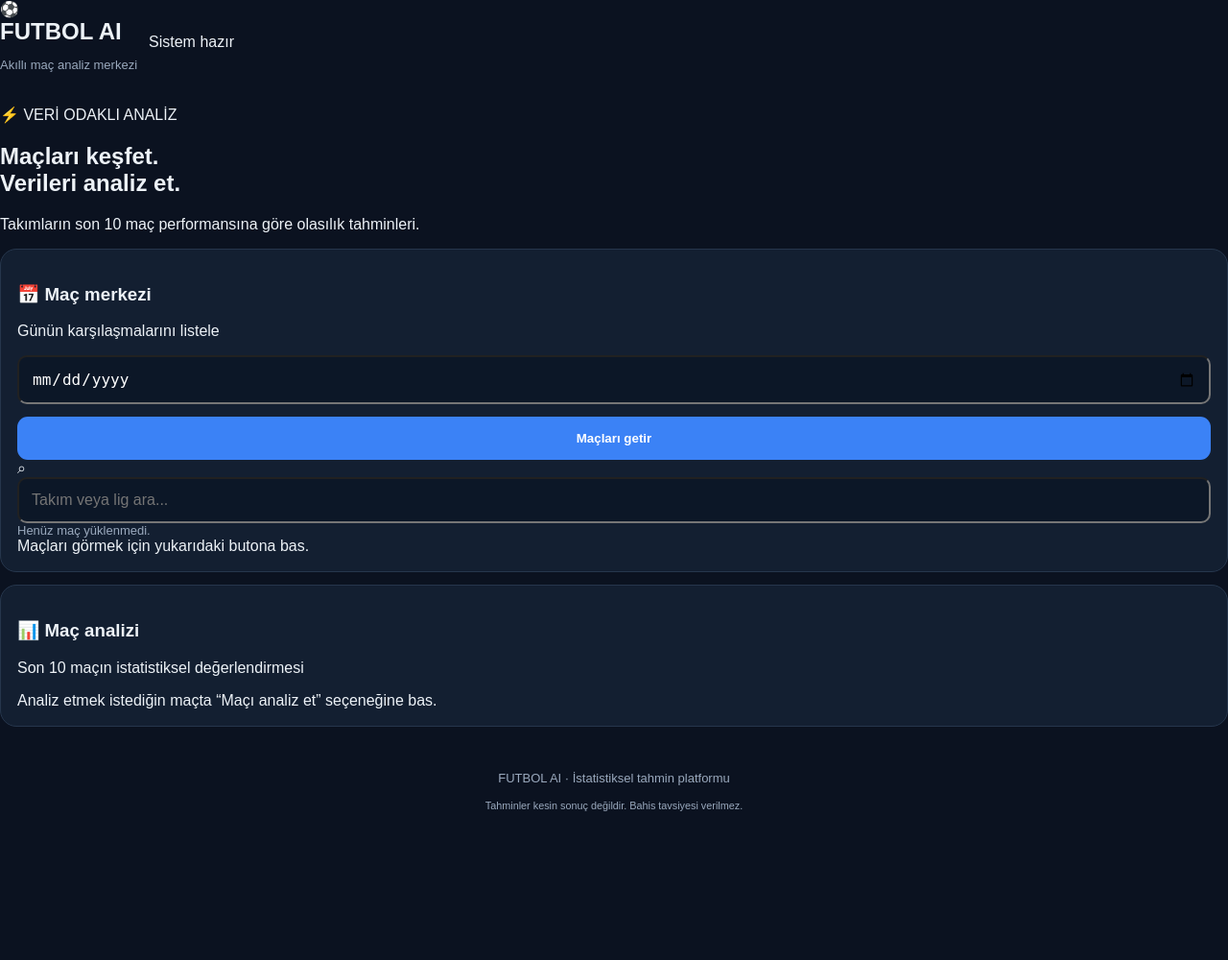
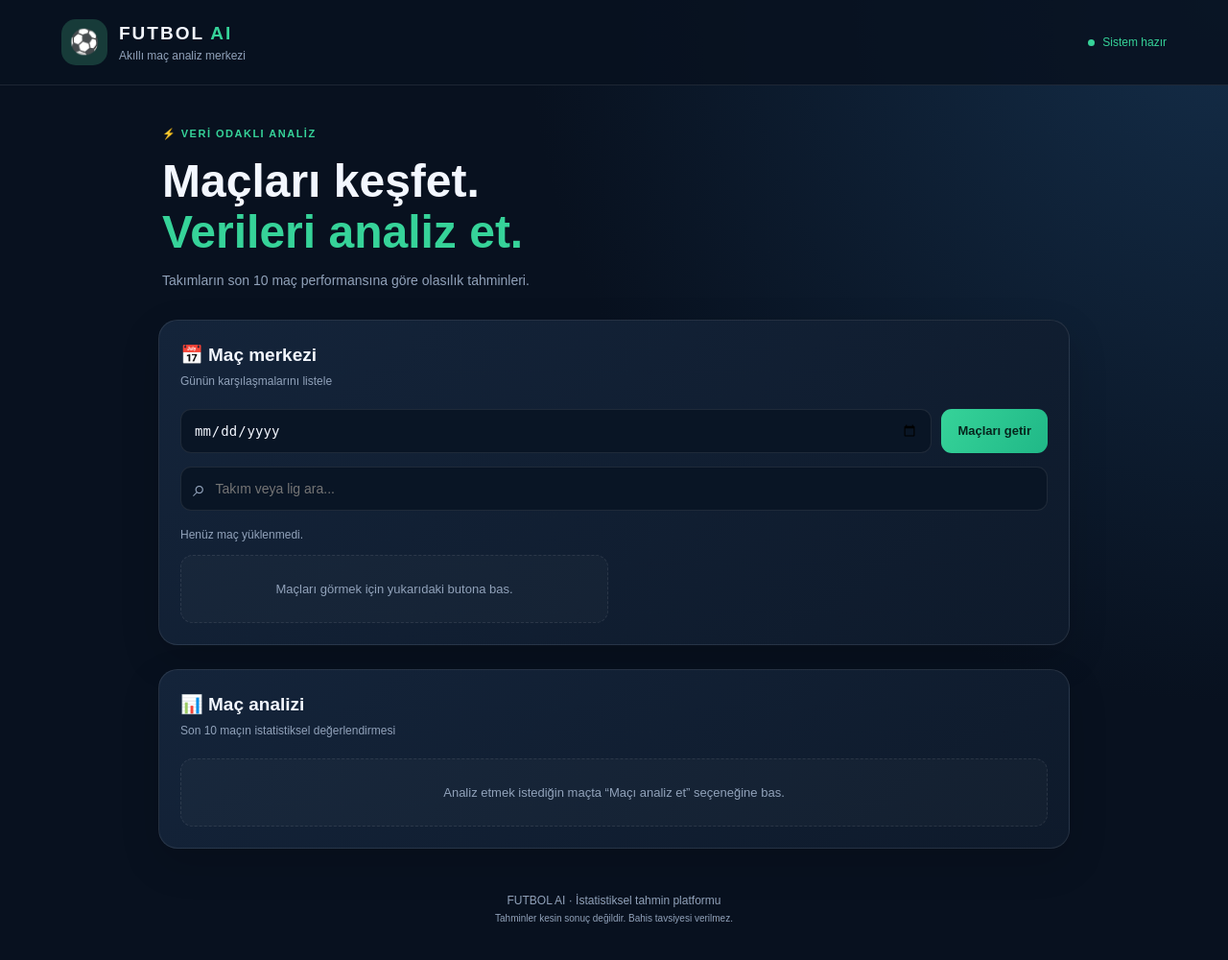
Before and after one commit to yasarn054-cloud/Futbol-ai, a Flask app: page / in a window 1280 px wide. Shown: the whole page at 96% size. Before the commit the page ends 845 px from the top, so only its background shows below. Run offline with Flask 3, Linux system fonts and the light colour scheme.

Commit message:
Update style.css

```diff
--- a/static/style.css
+++ b/static/style.css
@@ -1,20 +1,343 @@
-*{box-sizing:border-box}
-body{margin:0;background:#0b1220;color:#edf2f7;font-family:Arial,sans-serif}
-.wrap{max-width:760px;margin:auto;padding:20px 15px}
-header{display:flex;align-items:center;gap:12px;margin-bottom:22px}
-.logo{font-size:30px;background:#1c2a40;padding:12px;border-radius:15px}
-h1{font-size:24px;margin:0}
-header p,.muted,footer{color:#9aa9bd;font-size:13px}
-.tag{margin-left:auto;background:#153b32;color:#7ee2b8;padding:7px 10px;border-radius:30px}
-.panel,.match{background:#131f31;border:1px solid #26364c;border-radius:17px;padding:17px;margin-bottom:13px}
-label{display:block;margin-bottom:8px;color:#b7c5d7}
-input{width:100%;padding:13px;border-radius:10px;background:#0c1727;color:white;font-size:16px}
-button{width:100%;padding:15px;margin-top:13px;background:#3b82f6;color:white;border:0;border-radius:11px;font-weight:bold}
-.message{padding:10px 2px;color:#b7c5d7}
-.match h3{font-size:16px}
-.meta{font-size:12px;color:#9aa9bd}
-.pick{display:inline-block;background:#203d64;padding:7px;border-radius:8px}
-.stats{display:grid;grid-template-columns:repeat(3,1fr);gap:7px}
-.stat{background:#0c1727;padding:9px;border-radius:9px;text-align:center;font-size:12px}
-.stat b{display:block;color:white;font-size:17px}
-footer{text-align:center;padding:20px}
+* {
+    box-sizing: border-box;
+    margin: 0;
+    padding: 0;
+}
+
+:root {
+    --bg: #08111f;
+    --panel: #111e30;
+    --panel2: #17263b;
+    --text: #f3f7ff;
+    --muted: #91a2ba;
+    --accent: #36d399;
+    --blue: #4c8dff;
+    --border: rgba(255,255,255,.09);
+}
+
+body {
+    background: radial-gradient(circle at top right, #142d48, var(--bg) 45%);
+    color: var(--text);
+    font-family: Arial, sans-serif;
+    min-height: 100vh;
+    line-height: 1.5;
+}
+
+.header {
+    display: flex;
+    justify-content: space-between;
+    align-items: center;
+    padding: 20px 5%;
+    border-bottom: 1px solid var(--border);
+    background: rgba(8,17,31,.85);
+}
+
+.brand {
+    display: flex;
+    align-items: center;
+    gap: 12px;
+}
+
+.brand-icon {
+    width: 48px;
+    height: 48px;
+    display: grid;
+    place-items: center;
+    background: #173b39;
+    border-radius: 15px;
+    font-size: 25px;
+}
+
+.brand h1 {
+    font-size: 19px;
+    letter-spacing: 2px;
+}
+
+.brand h1 span {
+    color: var(--accent);
+}
+
+.brand p, .muted, .section-heading p {
+    color: var(--muted);
+    font-size: 12px;
+}
+
+.status {
+    color: var(--accent);
+    font-size: 12px;
+}
+
+.status span {
+    display: inline-block;
+    width: 7px;
+    height: 7px;
+    background: var(--accent);
+    border-radius: 50%;
+    margin-right: 5px;
+}
+
+.container {
+    width: min(950px, 92%);
+    margin: 0 auto;
+}
+
+.hero {
+    padding: 42px 4px 30px;
+}
+
+.hero-tag {
+    color: var(--accent);
+    font-size: 11px;
+    font-weight: bold;
+    letter-spacing: 1.5px;
+    margin-bottom: 14px;
+}
+
+.hero h2 {
+    font-size: clamp(30px, 7vw, 48px);
+    line-height: 1.12;
+    margin-bottom: 13px;
+}
+
+.hero h2 span {
+    color: var(--accent);
+}
+
+.hero p {
+    color: var(--muted);
+    font-size: 14px;
+}
+
+.panel {
+    background: linear-gradient(145deg, #14243a, #0e1a2b);
+    border: 1px solid var(--border);
+    border-radius: 20px;
+    padding: 22px;
+    margin-bottom: 20px;
+    box-shadow: 0 15px 40px rgba(0,0,0,.15);
+}
+
+.section-heading {
+    margin-bottom: 20px;
+}
+
+.section-heading h3 {
+    font-size: 19px;
+}
+
+.section-heading p {
+    margin-top: 3px;
+}
+
+.date-row {
+    display: flex;
+    gap: 10px;
+    margin-bottom: 14px;
+}
+
+input {
+    background: #091525;
+    color: var(--text);
+    border: 1px solid var(--border);
+    border-radius: 11px;
+    padding: 13px;
+    min-width: 0;
+    outline: none;
+    font-size: 14px;
+}
+
+input:focus {
+    border-color: var(--accent);
+}
+
+.date-row input {
+    flex: 1;
+    width: 50%;
+}
+
+button {
+    border: none;
+    border-radius: 11px;
+    padding: 12px 17px;
+    background: linear-gradient(120deg, #36d399, #20b887);
+    color: #06251d;
+    font-weight: bold;
+    cursor: pointer;
+    font-size: 13px;
+}
+
+button:disabled {
+    opacity: .55;
+    cursor: wait;
+}
+
+.search-wrap {
+    display: flex;
+    align-items: center;
+    gap: 10px;
+    background: #091525;
+    border: 1px solid var(--border);
+    border-radius: 11px;
+    padding: 0 12px;
+    margin-bottom: 16px;
+}
+
+.search-wrap span {
+    font-size: 24px;
+    color: var(--muted);
+}
+
+.search-wrap input {
+    flex: 1;
+    border: none;
+    background: transparent;
+    padding: 14px 0;
+}
+
+.matches {
+    display: grid;
+    gap: 12px;
+    margin-top: 12px;
+}
+
+.match-card {
+    background: rgba(255,255,255,.035);
+    border: 1px solid var(--border);
+    border-radius: 14px;
+    padding: 15px;
+}
+
+.match-league {
+    color: var(--muted);
+    font-size: 11px;
+    margin-bottom: 12px;
+}
+
+.teams {
+    display: grid;
+    grid-template-columns: 1fr auto 1fr;
+    align-items: center;
+    gap: 8px;
+    text-align: center;
+}
+
+.team {
+    font-size: 13px;
+    font-weight: bold;
+    overflow-wrap: anywhere;
+}
+
+.vs {
+    color: var(--muted);
+    font-size: 11px;
+}
+
+.match-time {
+    color: var(--accent);
+    font-size: 12px;
+    margin: 10px 0;
+    text-align: center;
+}
+
+.analyze-button {
+    width: 100%;
+    background: linear-gradient(120deg, #4c8dff, #3470d8);
+    color: white;
+}
+
+.empty {
+    text-align: center;
+    color: var(--muted);
+    background: rgba(255,255,255,.025);
+    border: 1px dashed var(--border);
+    border-radius: 13px;
+    padding: 25px 12px;
+    font-size: 13px;
+}
+
+.analysis-panel {
+    margin-top: 25px;
+}
+
+.stats-grid, .prob-grid {
+    display: grid;
+    grid-template-columns: repeat(2, 1fr);
+    gap: 10px;
+    margin: 15px 0;
+}
+
+.stat-card, .prob-card {
+    background: var(--panel2);
+    border-radius: 12px;
+    padding: 14px;
+}
+
+.stat-card small, .prob-card small {
+    color: var(--muted);
+    display: block;
+    font-size: 11px;
+}
+
+.stat-card strong, .prob-card strong {
+    display: block;
+    font-size: 21px;
+    margin-top: 5px;
+}
+
+.prob-card strong {
+    color: var(--accent);
+}
+
+.team-analysis {
+    margin-top: 18px;
+}
+
+.team-analysis h4 {
+    margin-bottom: 8px;
+}
+
+.note {
+    color: var(--muted);
+    font-size: 11px;
+    padding: 12px;
+    border-radius: 10px;
+    background: rgba(255,255,255,.04);
+}
+
+footer {
+    text-align: center;
+    color: var(--muted);
+    padding: 25px 10px 35px;
+    font-size: 12px;
+}
+
+footer small {
+    font-size: 10px;
+}
+
+@media (min-width: 700px) {
+    .matches {
+        grid-template-columns: repeat(2, 1fr);
+    }
+    .stats-grid, .prob-grid {
+        grid-template-columns: repeat(3, 1fr);
+    }
+}
+
+@media (max-width: 420px) {
+    .header {
+        padding: 15px 4%;
+    }
+    .status {
+        font-size: 10px;
+    }
+    .panel {
+        padding: 16px;
+    }
+    .date-row {
+        flex-direction: column;
+    }
+    .date-row input {
+        width: 100%;
+    }
+}
```
